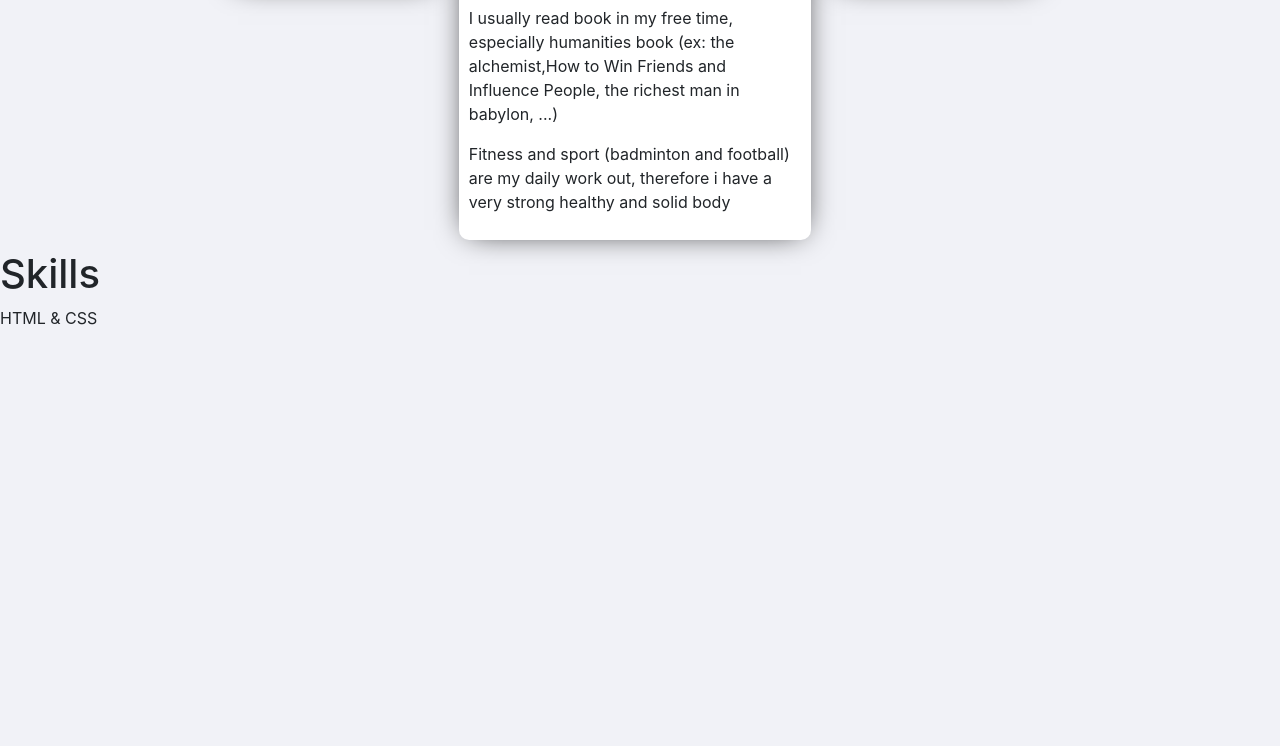
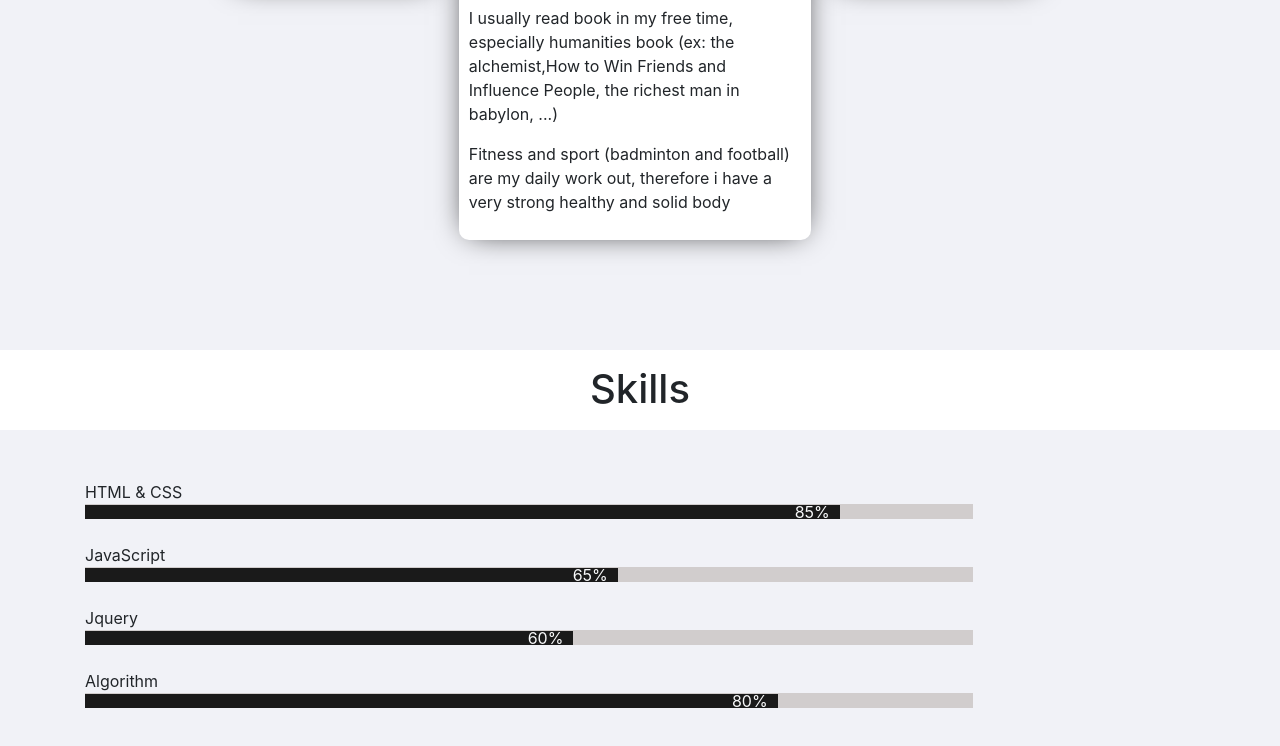
Before and after one commit to longnguyenngoc113/longnguyenngoc113.github.io, a website: page index.html in a window 1280 px wide. Shown: the part 1256-2002 px from the top of the page. Before the commit the page ends 1586 px from the top, so only its background shows below. Drawn offline with nearby package versions, Linux system fonts and the light colour scheme.

Commit message:
Cập nhật task 'skill'

```diff
--- /dev/null
+++ b/app/scss/_skill.scss
@@ -0,0 +1,65 @@
+.skill
+{
+    margin-top: 100px;
+    .skill-title
+    {
+        height: 80px;
+        padding-top: 15px;
+        text-align: center;
+        background-color: white;
+        margin-bottom: 50px;
+    }
+
+    .skill-content
+    {
+        height: 300px;
+    }
+
+    .line
+    {
+        position: relative;
+        height: 15px;
+        width: 80%;
+        background-color: rgb(209, 205, 205);
+        overflow: hidden;
+
+
+        .Quality
+        {
+            position: absolute;
+            top: -4px;
+            height: 15px;
+            background-color: #1a1a1a;
+
+            span
+            {
+                margin-top: -5px;
+                margin-right: 10px;
+            }
+        }
+    }
+
+    .html-css
+    {
+        margin-top: 5px;
+        width: 85%;
+    }
+
+    .JavaScript
+    {
+        margin-top: 5px;
+        width: 60%;
+    }
+
+    .Jquery
+    {
+        margin-top: 5px;
+        width: 55%;
+    }
+
+    .Algorithm
+    {
+        margin-top: 5px;
+        width: 78%;
+    }
+}
--- a/app/scss/main.scss
+++ b/app/scss/main.scss
@@ -2,3 +2,4 @@
 
 @import "_about.scss";
 @import "_global.scss";
+@import "_skill.scss";
--- a/index.html
+++ b/index.html
@@ -85,10 +85,46 @@
 
   <section class="skill">
     <div class="skill-title"><h1>Skills</h1></div>
-    <div class="skill-content">
-      <div class="html-css">
-        <span>HTML & CSS</span>
-        <div class="line"></div>
+    <div class="skill-content container">
+
+      <!-- quality of html and css -->
+      <div class="HTML_CSS">
+          <span>HTML & CSS</span>
+          <div class="line">
+            <div class="Quality html-css wow slideInLeft">
+                <span class="float-right text-light">85%</span>
+            </div>
+          </div>
+      </div>
+
+      <!-- quality of js -->
+      <div class="JS mt-4">
+          <span>JavaScript</span>
+          <div class="line">
+            <div class="Quality JavaScript wow slideInLeft">
+                <span class="float-right text-light">65%</span>
+            </div>
+          </div>
+      </div>
+
+      <!-- quality of Jquery -->
+      <div class="JQUERY mt-4">
+          <span>Jquery</span>
+          <div class="line">
+            <div class="Quality Jquery wow slideInLeft">
+              <span class="float-right text-light">60%</span>
+            </div>
+          </div>
+      </div>
+
+      <!-- quality of Algorithm -->
+      <div class="Algori mt-4">
+          <span>Algorithm</span>
+          <div class="line">
+            <div class="Quality Algorithm wow slideInLeft">
+                <span class="float-right text-light">80%</span>
+            </div>
+          </div>
       </div>
     </div>
   </section>
```
Also changed, not shown: app/css/index.css, 1 other file.
